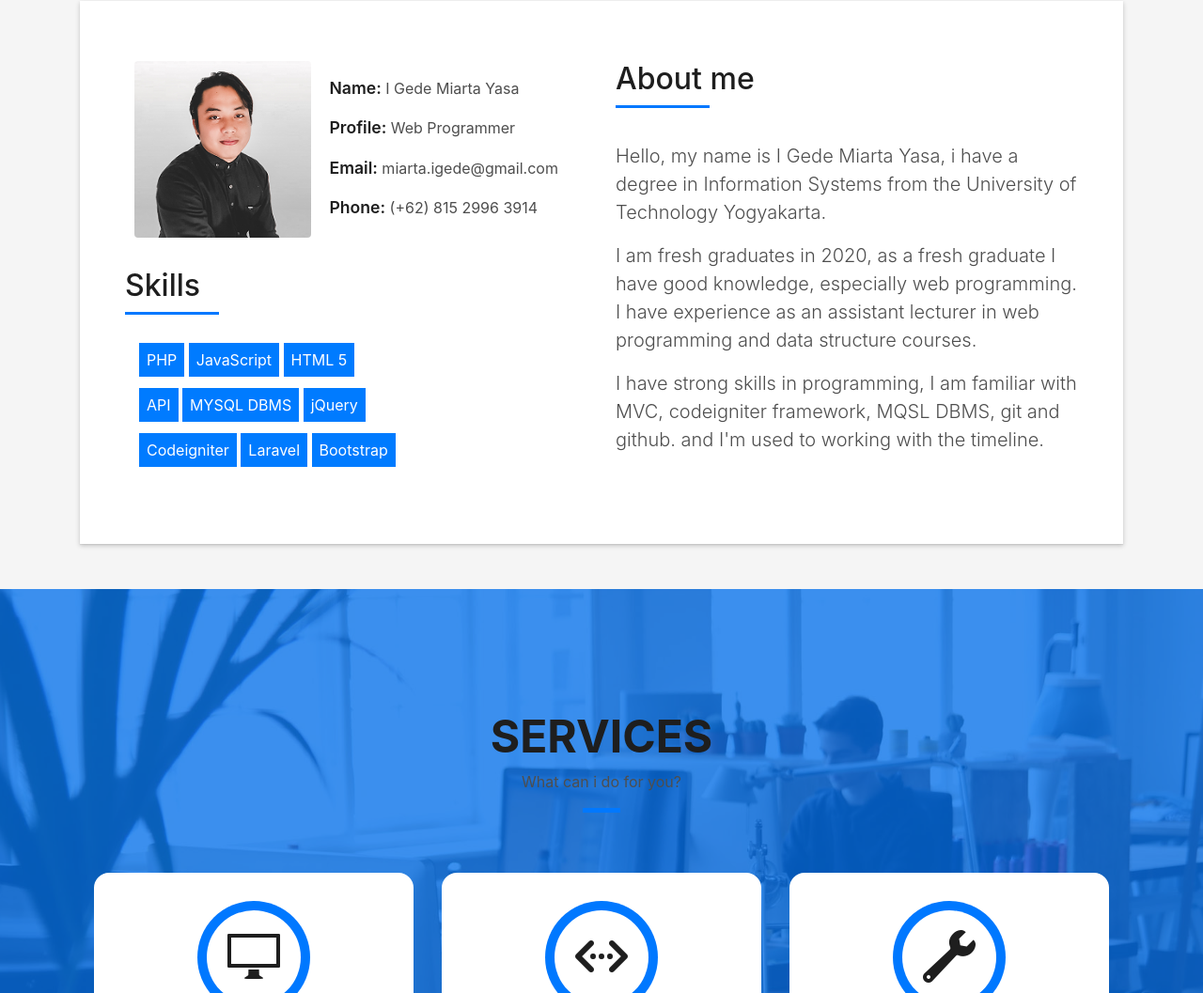
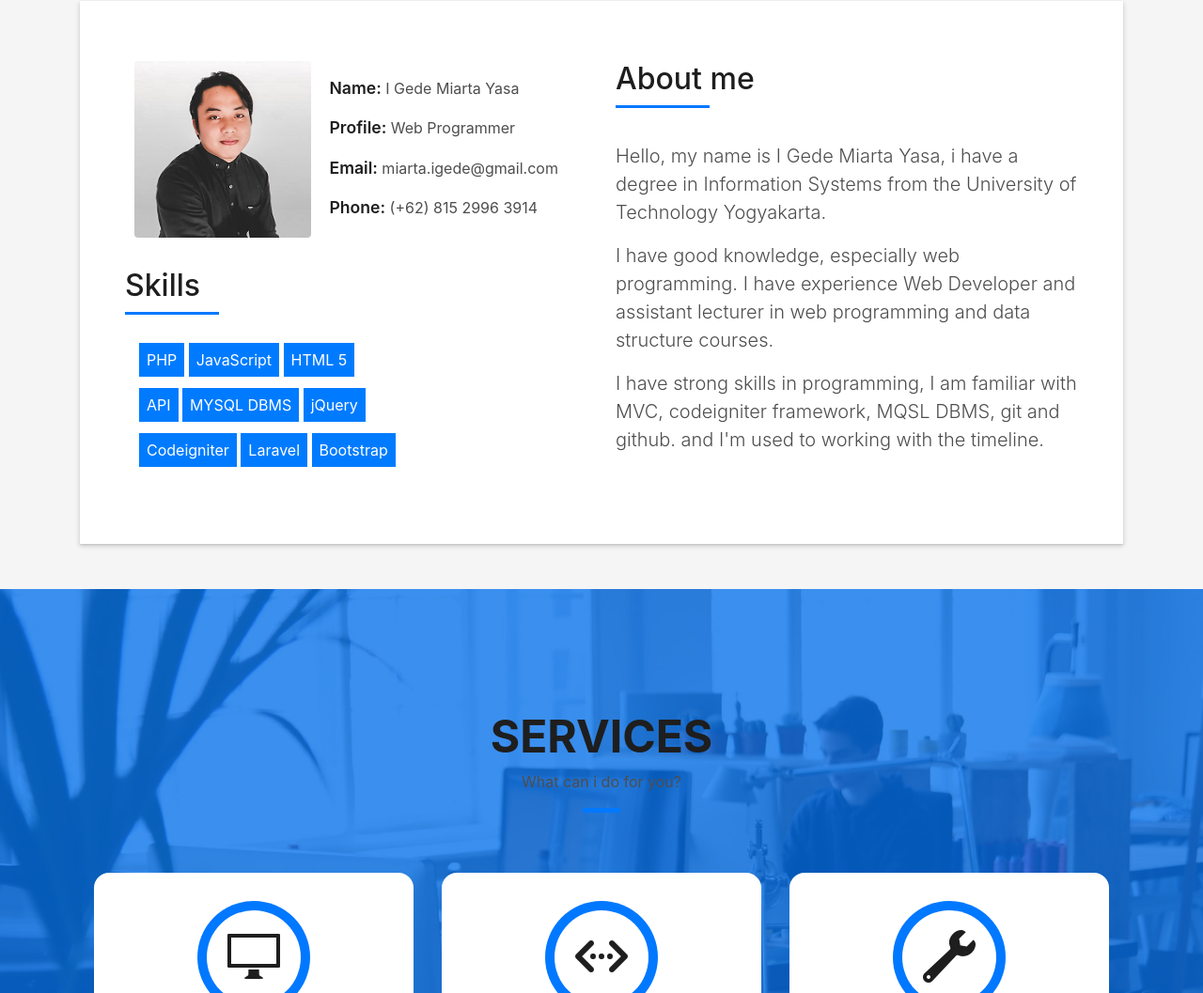
Before and after one commit to IGedeMiarta/IGedeMiarta.github.io, a plain HTML site: page index.html in a window 1280 px wide. Shown: the part 863-1920 px from the top of the page at 94% size. Drawn offline with Linux system fonts and the light colour scheme; files whose address does not match are found by name.

Commit message:
update about

```diff
--- a/index.html
+++ b/index.html
@@ -144,7 +144,8 @@
                     Hello, my name is I Gede Miarta Yasa, i have a degree in Information Systems from the University of Technology Yogyakarta.
                   </p>
                   <p class="lead">
-                    I am fresh graduates in 2020, as a fresh graduate I have good knowledge, especially web programming. I have experience as an assistant lecturer in web programming and data structure courses.
+                    I have good knowledge, especially web programming. I have experience Web Developer and assistant lecturer in web
+                    programming and data structure courses.
                   </p>
                   <p class="lead">
                     I have strong skills in programming, I am familiar with MVC, codeigniter framework, MQSL DBMS, git and github. and I'm used to working with the timeline.
```
